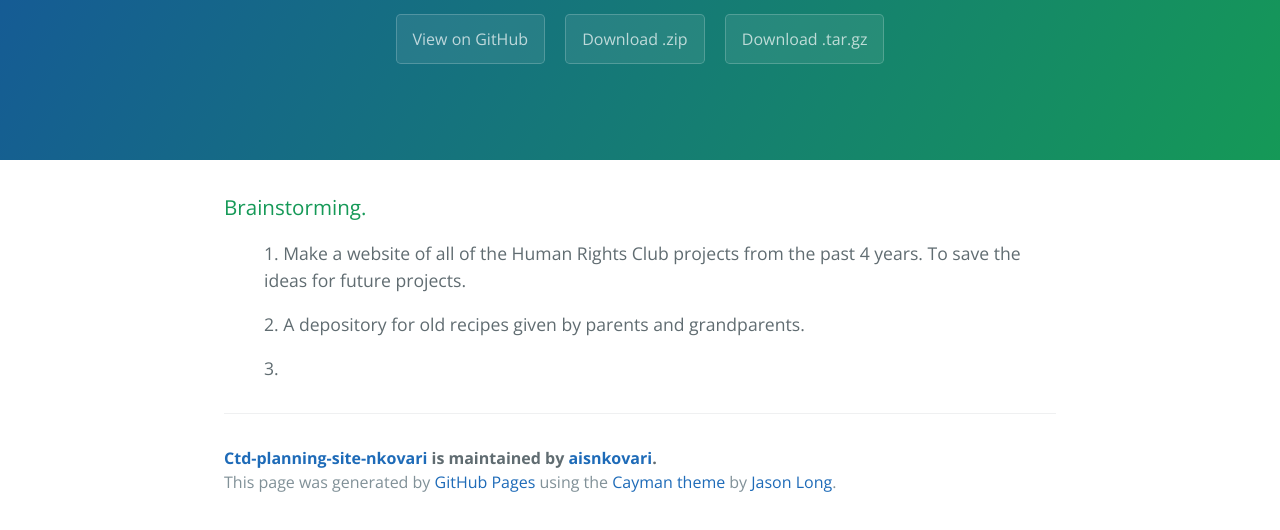
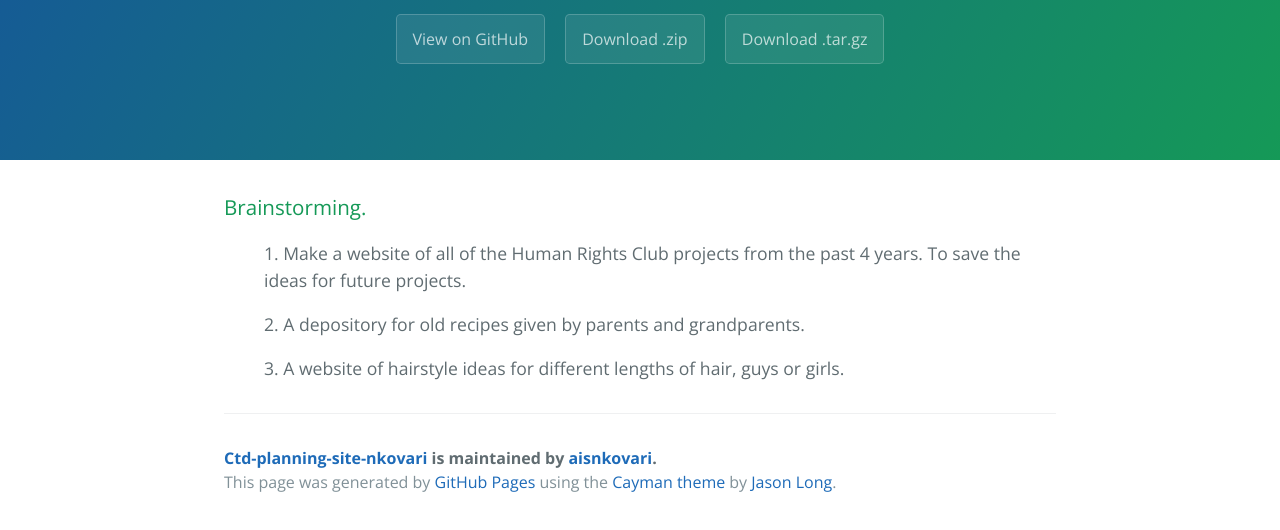
Before and after one commit to aisnkovari/-CTD-Planning-Site-nkovari, a plain HTML site: page index.html in a window 1280 px wide. Shown: the part 176-706 px from the top of the page. Drawn offline with nearby package versions, Linux system fonts and the light colour scheme.

Commit message:
Update index.html

```diff
--- a/index.html
+++ b/index.html
@@ -24,7 +24,7 @@
 
 <p> <ol>1. Make a website of all of the Human Rights Club projects from the past 4 years. To save the ideas for future projects.</ol>
     <ol>2. A depository for old recipes given by parents and grandparents.</ol>
-    <ol>3. </ol>
+    <ol>3. A website of hairstyle ideas for different lengths of hair, guys or girls.</ol>
 </p>
 
 
```
